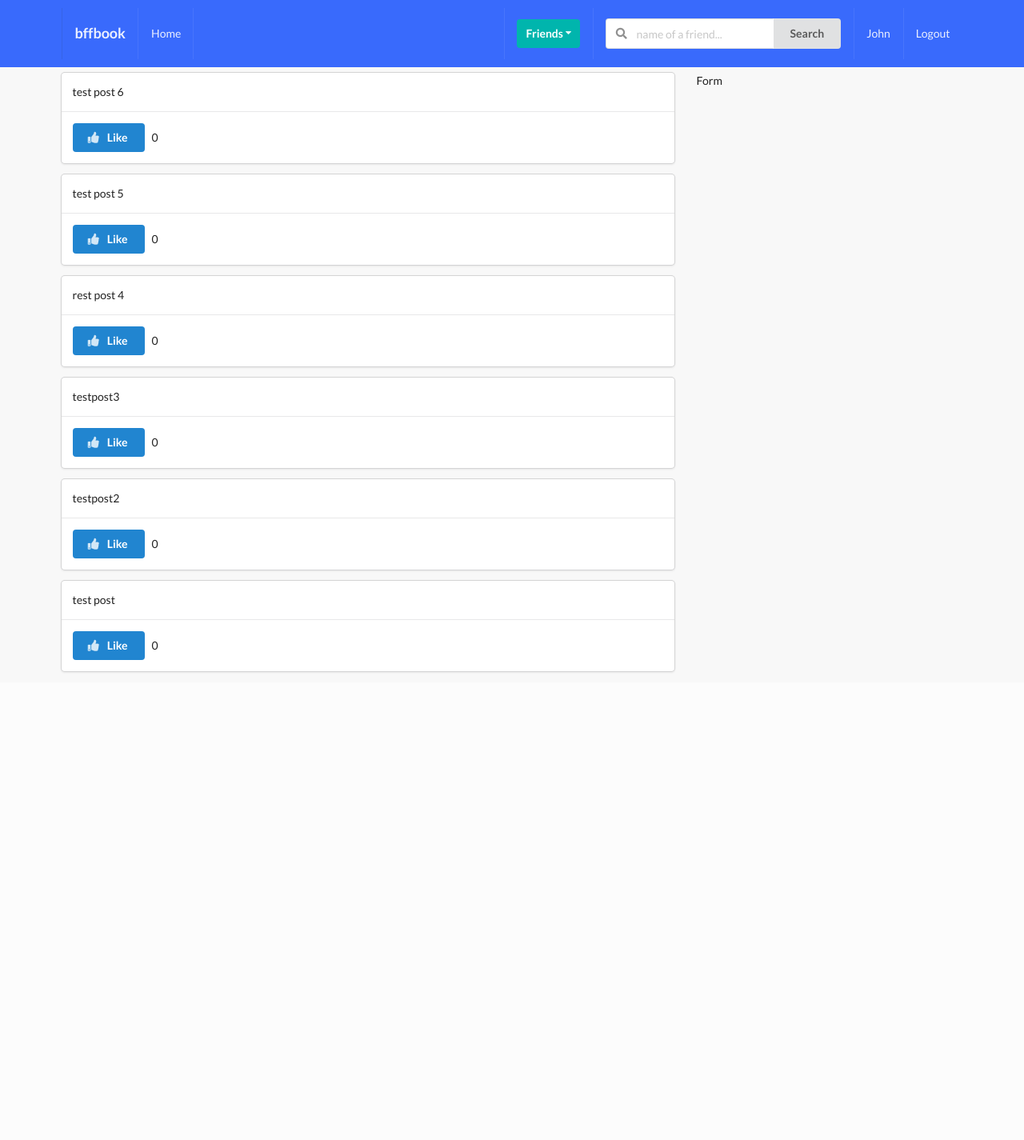
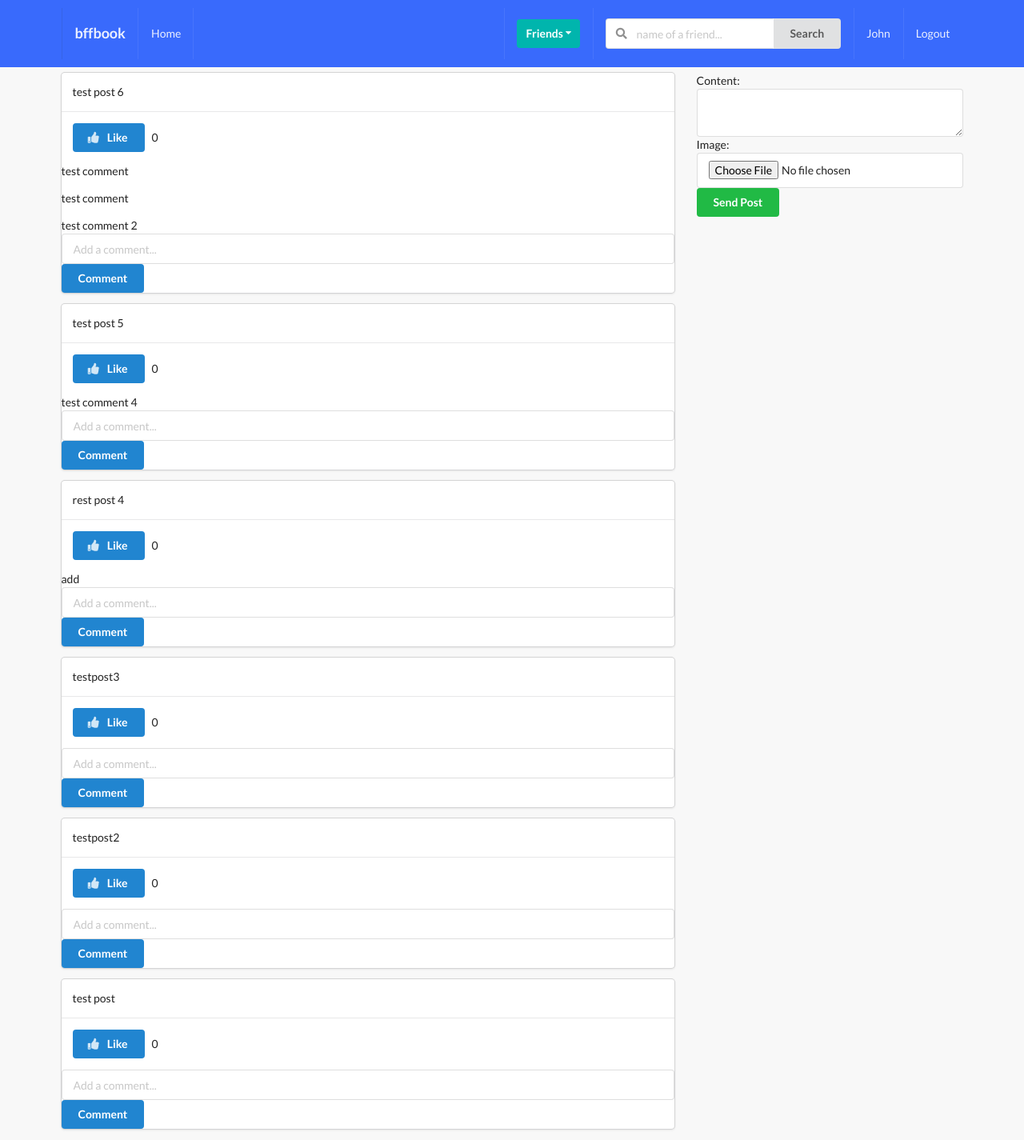
Before and after one commit to JohnG88/Social_Network1, a Django app: page /posts/ in a window 1280 px wide. Shown: the whole page at 80% size. Before the commit the page ends 841 px from the top, so only its background shows below. Run offline with Django 3.2, Linux system fonts and the light colour scheme; a user stored in the database is signed in; data comes from the database, SQL or seed files in the repository; both versions use the stored data as it was after the commit; data that the repository does not hold is empty; some libraries are stand-ins or nearby versions.

Commit message:
Added post content and comment on content functionality

```diff
--- /dev/null
+++ b/posts/forms.py
@@ -0,0 +1,16 @@
+from django import forms
+from .models import Post, Comment
+
+class PostModelForm(forms.ModelForm):
+    # Line below creates the textfield to only two rows thick
+    content = forms.CharField(widget=forms.Textarea(attrs={'rows':2}))
+    class Meta:
+        model = Post
+        exclude = ('liked', 'updated', 'created', 'author')
+
+class CommentModelForm(forms.ModelForm):
+    body = forms.CharField(label='', widget=forms.TextInput(attrs={'placeholder': 'Add a comment...'}))
+    class Meta:
+        model = Comment
+        # If there is inly one item, put a , at the end of the quoted word, because it is a tuple
+        exclude = ('user', 'post', 'updated', 'created')
--- a/posts/templates/posts/main.html
+++ b/posts/templates/posts/main.html
@@ -27,12 +27,31 @@
                                 &nbsp;{{ obj.num_likes }}
                             </form>
                         </div>
+                        <div>
+                            {% if obj.comment_set.all %}
+                                {% for c in obj.comment_set.all %}
+                                    <p>{{ c.body }}</p>
+                                {% endfor %}
+                            {% endif %}
+                        </div>
+                        <form action="" method="POST" class="ui form">
+                            {% csrf_token %}
+                            {{ c_form }}
+                            <input type="hidden" name="post_id" value={{ obj.id }}>
+                            <button type="submit" class="ui primary button" name="submit_c_form">Comment</button>
+                        </form>
                     </div>
                 {% endfor %}
             </div>
             <div class="five wide column">
-                Form
-
+                {% if post_added %}
+                    <div class="ui green message">Post added</div>
+                {% endif %}
+                <form action="" method="POST" class="ui form" enctype="multipart/form-data">
+                    {% csrf_token %}
+                    {{ p_form }}
+                    <button type="submit" class="ui button positive" name="submit_p_form">Send Post</button>
+                </form>
             </div>
         </div>
     </div>
--- a/posts/views.py
+++ b/posts/views.py
@@ -1,6 +1,7 @@
 from django.shortcuts import render, redirect
 from .models import Post, Like
 from profiles.models import Profile
+from .forms import PostModelForm, CommentModelForm
 # Create your views here.
 
 
@@ -8,7 +9,34 @@ def post_comment_create_and_list_view(request):
     qs = Post.objects.all()
     profile = Profile.objects.get(user=request.user)
 
-    context = {'qs': qs, 'profile': profile}
+    #Post form comment form
+    # initails
+    p_form = PostModelForm()
+    c_form = CommentModelForm()
+    post_added = False
+
+    profile = Profile.objects.get(user=request.user)
+
+    if 'submit_p_form' in request.POST:
+        p_form = PostModelForm(request.POST, request.FILES)
+        if p_form.is_valid():
+            instance = p_form.save(commit=False)
+            instance.author = profile
+            instance.save()
+            p_form = PostModelForm()
+            post_added = True
+
+    if 'submit_c_form' in request.POST:
+        c_form = CommentModelForm(request.POST)
+        if c_form.is_valid():
+            instance = c_form.save(commit=False)
+            instance.user = profile
+            instance.post = Post.objects.get(id=request.POST.get('post_id'))
+            instance.save()
+            c_form = CommentModelForm()
+
+
+    context = {'qs': qs, 'profile': profile, 'p_form': p_form, 'c_form': c_form, 'post_added': post_added}
     return render(request, 'posts/main.html', context)
 
 def like_unlike_post(request):
```
Also changed, not shown: db.sqlite3.
